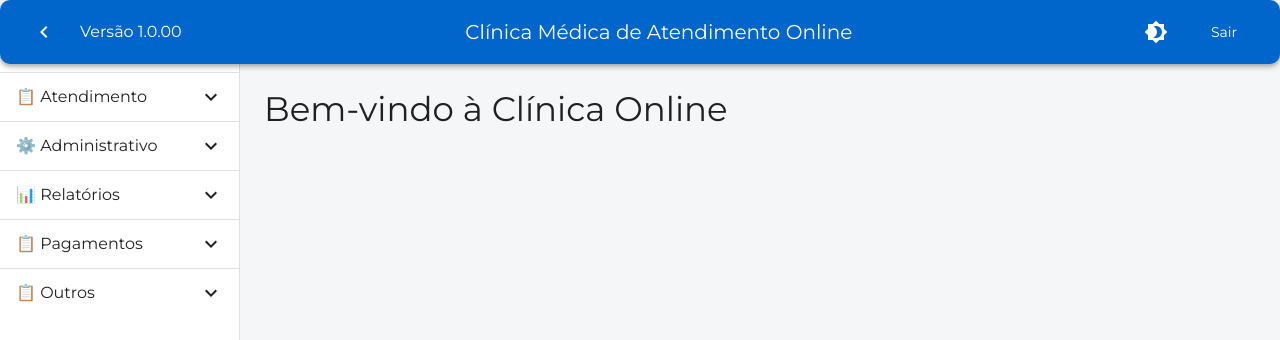
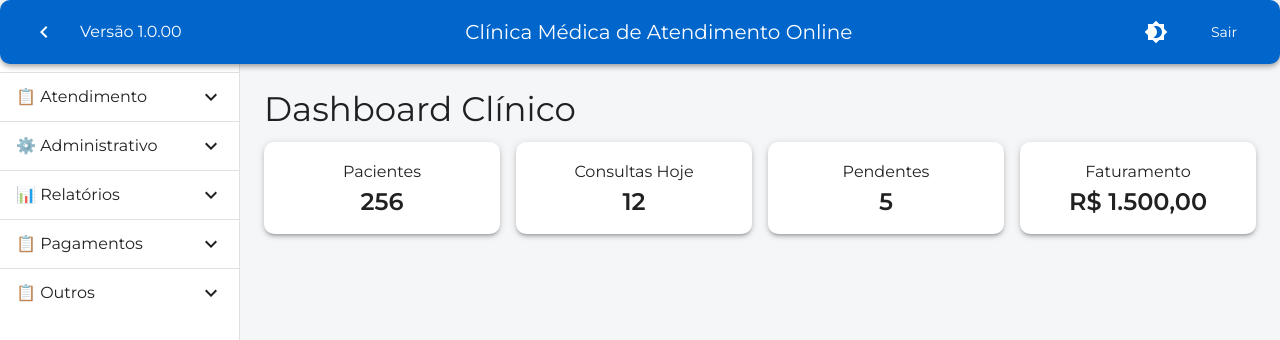
Before and after one commit to andreitoledo/Atendimento-Medico, a React (Vite) app in the folder clinica-frontend/: page /home in a window 1280 px wide. Shown: the top 340 px of the page. Built offline with nearby package versions, Linux system fonts and the light colour scheme; sample sign-in values are in the browser's storage.

Commit message:
Ajuste na dashboard

```diff
--- a/clinica-frontend/src/pages/HomePage.jsx
+++ b/clinica-frontend/src/pages/HomePage.jsx
@@ -1,11 +1,29 @@
 import React from 'react';
 import Layout from '../components/Layout';
-import { Typography } from '@mui/material';
+import {
+  Box, Typography, Grid, Paper
+} from '@mui/material';
+
+const CardInfo = ({ title, value }) => (
+  <Paper sx={{ p: 2, textAlign: 'center' }} elevation={3}>
+    <Typography variant="subtitle1">{title}</Typography>
+    <Typography variant="h5">{value}</Typography>
+  </Paper>
+);
 
 const HomePage = () => {
   return (
     <Layout>
-      <Typography variant="h4">Bem-vindo à Clínica Online</Typography>
+      <Typography variant="h4" gutterBottom>Dashboard Clínico</Typography>
+
+      <Grid container spacing={2}>
+        <Grid item xs={12} md={3}><CardInfo title="Pacientes" value="256" /></Grid>
+        <Grid item xs={12} md={3}><CardInfo title="Consultas Hoje" value="12" /></Grid>
+        <Grid item xs={12} md={3}><CardInfo title="Pendentes" value="5" /></Grid>
+        <Grid item xs={12} md={3}><CardInfo title="Faturamento" value="R$ 1.500,00" /></Grid>
+      </Grid>
+
+
     </Layout>
   );
 };
```
